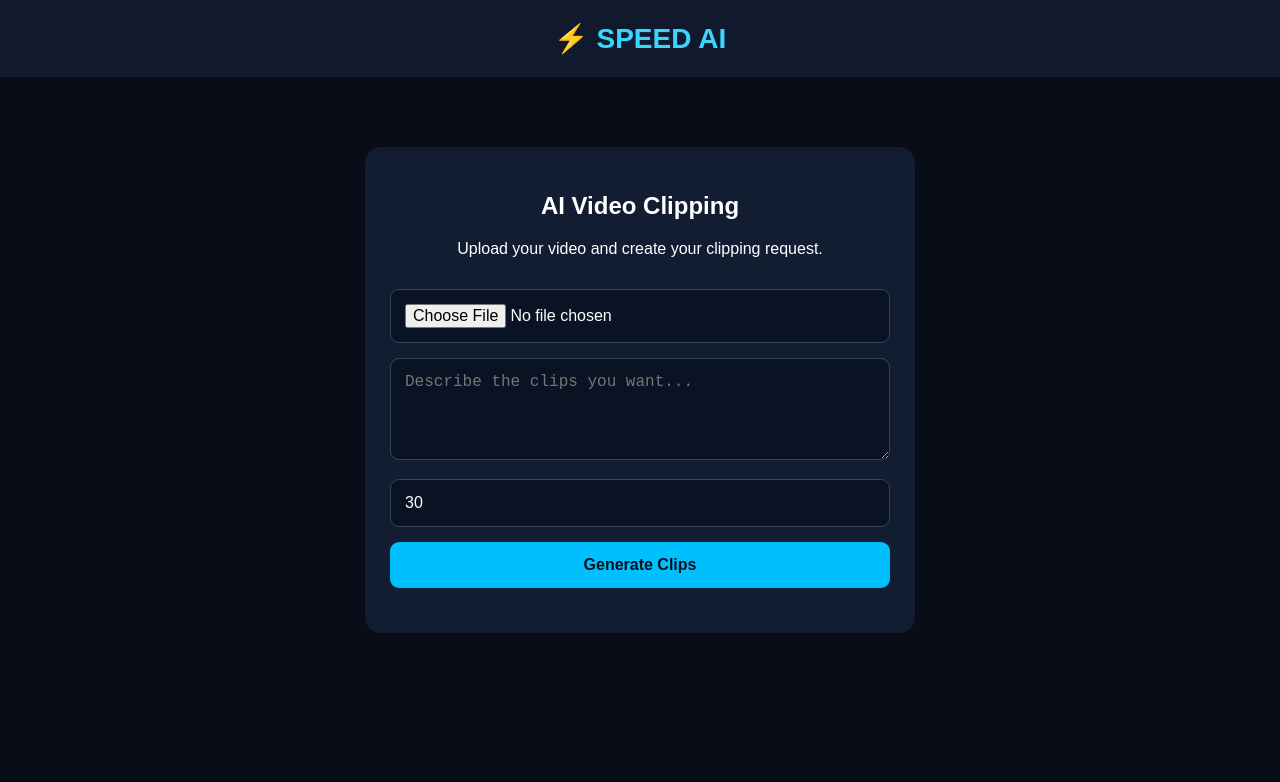
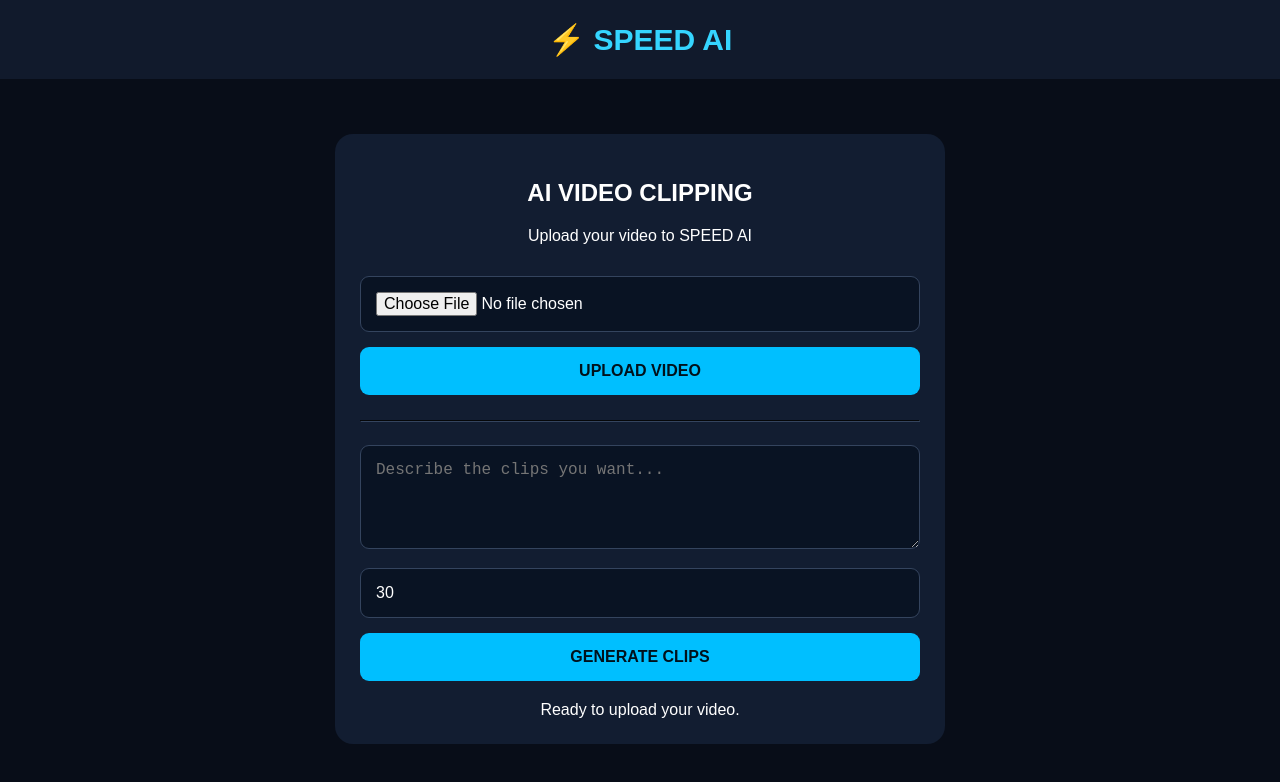
Before and after one commit to aahadkhan9358-hub/-speed-ai-clipping, a plain HTML site: page frontend/index.html in a window 1280 px wide. Drawn offline with Linux system fonts and the light colour scheme.

Commit message:
Refactor HTML structure and styles for consistency

```diff
--- a/frontend/index.html
+++ b/frontend/index.html
@@ -5,115 +5,195 @@
 <meta charset="UTF-8">
 <meta name="viewport" content="width=device-width, initial-scale=1.0">
 <title>SPEED AI - Video Clipping</title>
+
 <style>
-    * { box-sizing: border-box; }
-    body {
-      margin: 0;
-      font-family: Arial, sans-serif;
-      background: #080d18;
-      color: white;
-      text-align: center;
+*{box-sizing:border-box}
+body{
+  margin:0;
+  background:#080d18;
+  color:white;
+  font-family:Arial,sans-serif;
 }
-    header {
-      padding: 22px;
-      background: #111a2c;
-      font-size: 28px;
-      font-weight: bold;
-      color: #39d5ff;
+header{
+  padding:22px;
+  text-align:center;
+  background:#111a2c;
+  color:#35d5ff;
+  font-size:30px;
+  font-weight:bold;
 }
-    main {
-      max-width: 600px;
-      margin: 45px auto;
-      padding: 25px;
+main{
+  max-width:650px;
+  margin:35px auto;
+  padding:20px;
 }
-    .panel {
-      background: #121d31;
-      padding: 25px;
-      border-radius: 16px;
+.panel{
+  background:#121d31;
+  padding:25px;
+  border-radius:18px;
+  text-align:center;
 }
-    input, textarea, button {
-      width: 100%;
-      padding: 14px;
-      margin-top: 15px;
-      border-radius: 9px;
-      border: 1px solid #34445e;
-      font-size: 16px;
+input,textarea,button{
+  width:100%;
+  padding:15px;
+  margin-top:15px;
+  border-radius:9px;
+  font-size:16px;
 }
-    input, textarea {
-      background: #091323;
-      color: white;
+input,textarea{
+  background:#091323;
+  color:white;
+  border:1px solid #34445e;
 }
-    button {
-      background: #00bfff;
-      color: #00111c;
-      font-weight: bold;
-      border: none;
-      cursor: pointer;
+button{
+  background:#00bfff;
+  color:#00111c;
+  border:0;
+  font-weight:bold;
+  cursor:pointer;
 }
-    button:disabled { opacity: 0.5; }
-    #result { margin-top: 20px; overflow-wrap: anywhere; }
+button:disabled{opacity:.5}
+#result{
+  margin-top:20px;
+  overflow-wrap:anywhere;
+}
 </style>
 </head>
+
 <body>
 
 <header>⚡ SPEED AI</header>
 
 <main>
 <div class="panel">
-    <h2>AI Video Clipping</h2>
-    <p>Upload your video and create your clipping request.</p>
+
+<h2>AI VIDEO CLIPPING</h2>
+<p>Upload your video to SPEED AI</p>
 
 <input type="file" id="video" accept="video/*">
+
+<button id="uploadBtn" onclick="uploadVideo()">
+UPLOAD VIDEO
+</button>
+
+<hr style="margin-top:25px;border-color:#34445e">
 
 <textarea id="prompt" rows="4"
 placeholder="Describe the clips you want..."></textarea>
 
 <input type="number" id="duration"
-      value="30" min="5" placeholder="Clip duration in seconds">
+value="30" min="5">
 
-    <button id="generate" onclick="generateVideo()">
-      Generate Clips
+<button id="generateBtn" onclick="generateVideo()">
+GENERATE CLIPS
 </button>
 
-    <div id="result"></div>
+<div id="result">Ready to upload your video.</div>
+
 </div>
 </main>
 
 <script>
 const API = "https://speed-ai-clipping.onrender.com";
 
-async function generateVideo() {
+let uploadedFileName = "";
+
+async function uploadVideo(){
+
+ const file = document.getElementById("video").files[0];
+ const result = document.getElementById("result");
+ const btn = document.getElementById("uploadBtn");
+
+ if(!file){
+   result.textContent = "Please select a video first.";
+   return;
+ }
+
+ if(!file.type.startsWith("video/")){
+   result.textContent = "Please select a video file.";
+   return;
+ }
+
+ if(file.size > 200 * 1024 * 1024){
+   result.textContent = "Video must be under 200 MB.";
+   return;
+ }
+
+ const formData = new FormData();
+ formData.append("video", file);
+
+ btn.disabled = true;
+ result.textContent = "Uploading video...";
+
+ try{
+   const response = await fetch(API + "/api/video/upload",{
+     method:"POST",
+     body:formData
+   });
+
+   const data = await response.json();
+
+   if(!response.ok){
+     throw new Error(data.message || "Upload failed");
+   }
+
+   uploadedFileName = data.fileName;
+
+   result.textContent =
+     "Video uploaded successfully! File: " + data.fileName;
+
+ }catch(error){
+   result.textContent = "Upload error: " + error.message;
+ }finally{
+   btn.disabled = false;
+ }
+}
+
+async function generateVideo(){
+
  const prompt = document.getElementById("prompt").value.trim();
  const duration = Number(document.getElementById("duration").value);
  const result = document.getElementById("result");
-  const button = document.getElementById("generate");
+ const btn = document.getElementById("generateBtn");
 
-  if (!prompt) {
+ if(!uploadedFileName){
+   result.textContent = "Please upload a video first.";
+   return;
+ }
+
+ if(!prompt){
    result.textContent = "Please enter a prompt.";
    return;
  }
 
-  button.disabled = true;
+ btn.disabled = true;
  result.textContent = "Sending request...";
 
-  try {
-    const response = await fetch(API + "/api/video/generate", {
-      method: "POST",
-      headers: { "Content-Type": "application/json" },
-      body: JSON.stringify({ prompt, duration })
+ try{
+   const response = await fetch(API + "/api/video/generate",{
+     method:"POST",
+     headers:{"Content-Type":"application/json"},
+     body:JSON.stringify({
+       prompt,
+       duration,
+       fileName:uploadedFileName
+     })
    });
 
    const data = await response.json();
 
-    result.textContent = data.success
-      ? "Request received! Status: " + data.status
-      : "Error: " + data.message;
-
-  } catch (error) {
-    result.textContent = "Connection error. Please try again.";
+   if(!response.ok){
+     throw new Error(data.message || "Request failed");
    }
 
-  button.disabled = false;
+   result.textContent =
+     "Request received! Status: " + data.status;
+
+ }catch(error){
+   result.textContent = "Error: " + error.message;
+ }finally{
+   btn.disabled = false;
+ }
 }
 </script>
 
```
Lines whose indentation alone changed are shown as unchanged.
